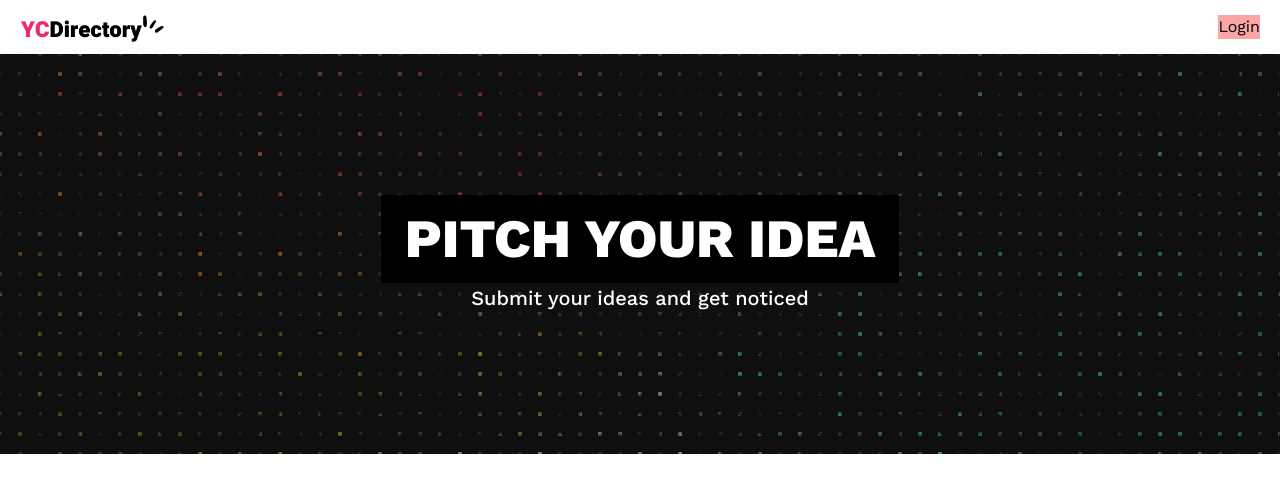
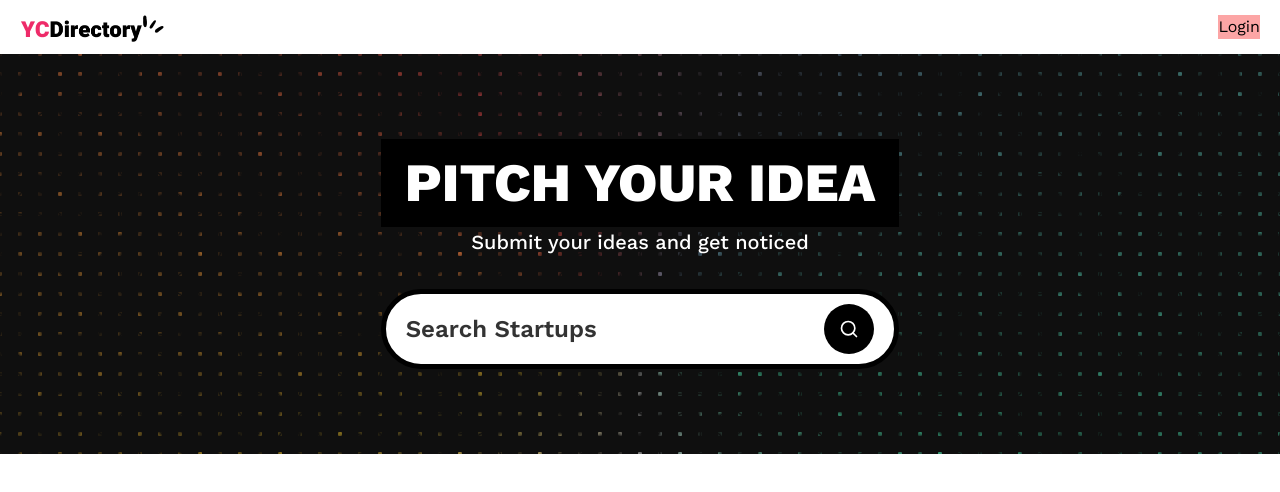
Before and after one commit to Blankscreen-exe/yc_directory, a Next.js app: page / in a window 1280 px wide. Shown: the top 492 px of the page. Built offline with nearby package versions, Linux system fonts and the light colour scheme; no server answers.

Commit message:
feat(search): add search bar

```diff
--- a/app/(root)/page.tsx
+++ b/app/(root)/page.tsx
@@ -1,6 +1,10 @@
 import Image from "next/image";
+import SearchForm from "@/app/components/SearchForm";
 
-export default function Home() {
+export default async function Home({searchParams}: {
+  searchParams: Promise<{query?: string}>
+}) {
+  const query = (await searchParams).query;
   return (
     <>
     <section className='hero_container relative'>
@@ -11,6 +15,7 @@
         <p className="sub-heading bottom-20 !max-w-3xl">
           Submit your ideas and get noticed
         </p>
+        <SearchForm query={query}/>
       </div>
     </section>
     </>
--- /dev/null
+++ b/app/components/SearchForm.tsx
@@ -0,0 +1,22 @@
+'use client';
+import SearchFormReset from './SearchFormReset';
+import { Search } from 'lucide-react';
+
+const SearchForm = ({query}: {query?:string}) => {
+
+  return (
+    <div>
+        <form action={"/"} scroll='false' className='search-form'>
+            <input name='query' defaultValue={query} className='search-input' placeholder='Search Startups'/>
+            <div className='flex gap-2'>
+                {query && <SearchFormReset/>}
+                <button type='submit' className='search-btn text-white'>
+                    <Search className='size-5'/>
+                </button>
+            </div>
+        </form>
+    </div>
+  )
+}
+
+export default SearchForm
--- /dev/null
+++ b/app/components/SearchFormReset.tsx
@@ -0,0 +1,19 @@
+import Link from 'next/link';
+import React from 'react'
+import { X } from 'lucide-react';
+
+const SearchFormReset = () => {
+    const reset = () => {
+        const form = document.querySelector('.search-form') as HTMLFormElement;
+        if (form) form.reset();
+    }
+  return (
+    <button type='reset' onClick={reset}>
+        <Link href='/' className='search-btn text-white' >
+            <X className='size-5'/>
+        </Link>
+    </button>
+  )
+}
+
+export default SearchFormReset
--- a/package.json
+++ b/package.json
@@ -14,6 +14,7 @@
     "react-dom": "$react-dom"
   },
   "dependencies": {
+    "@radix-ui/react-slot": "^1.2.3",
     "@tailwindcss/forms": "^0.5.10",
     "@tailwindcss/typography": "^0.5.15",
     "class-variance-authority": "^0.7.1",
```
Also changed, not shown: 1 other file (tests, documents, lock files or other folders).
